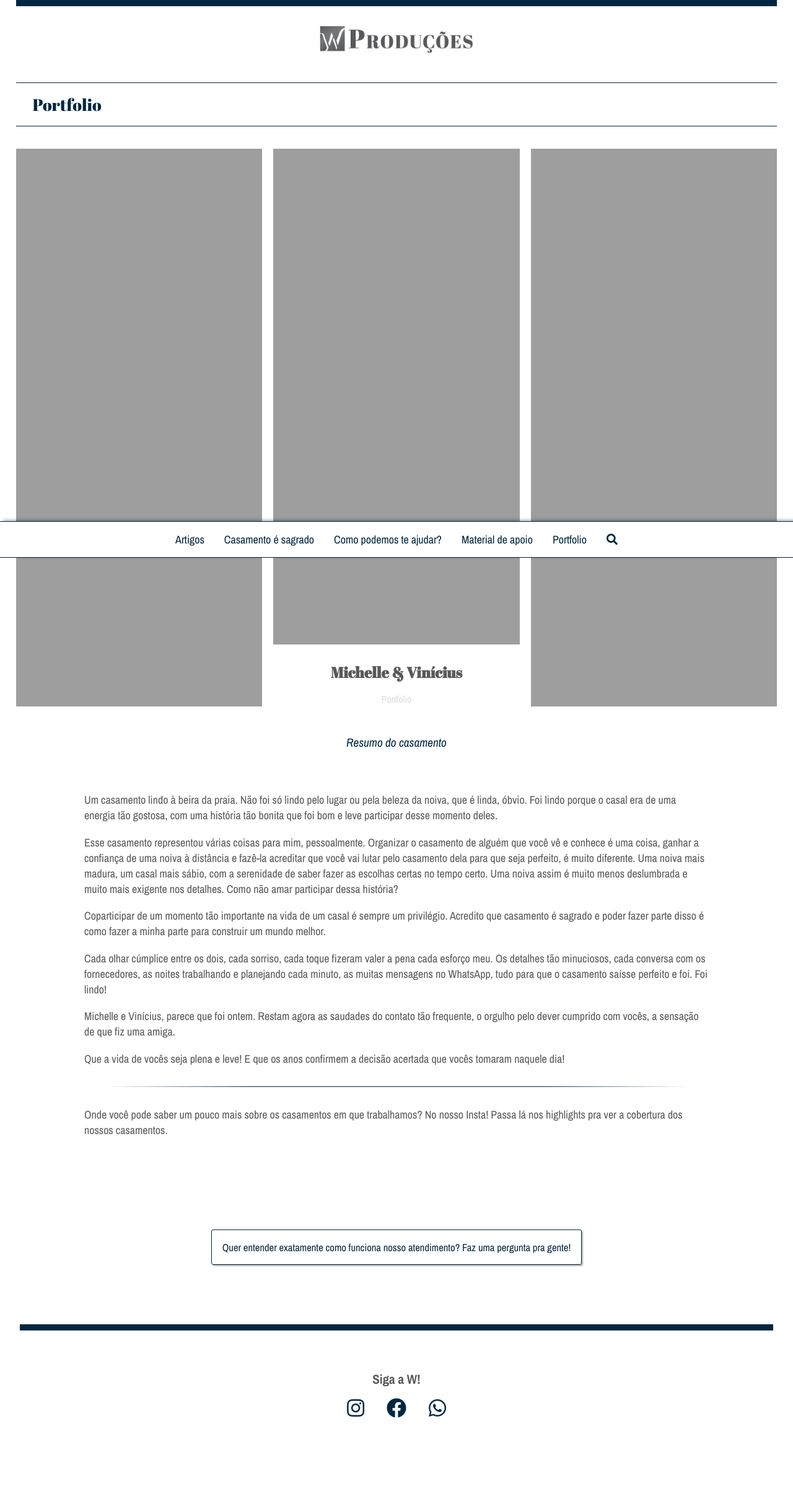
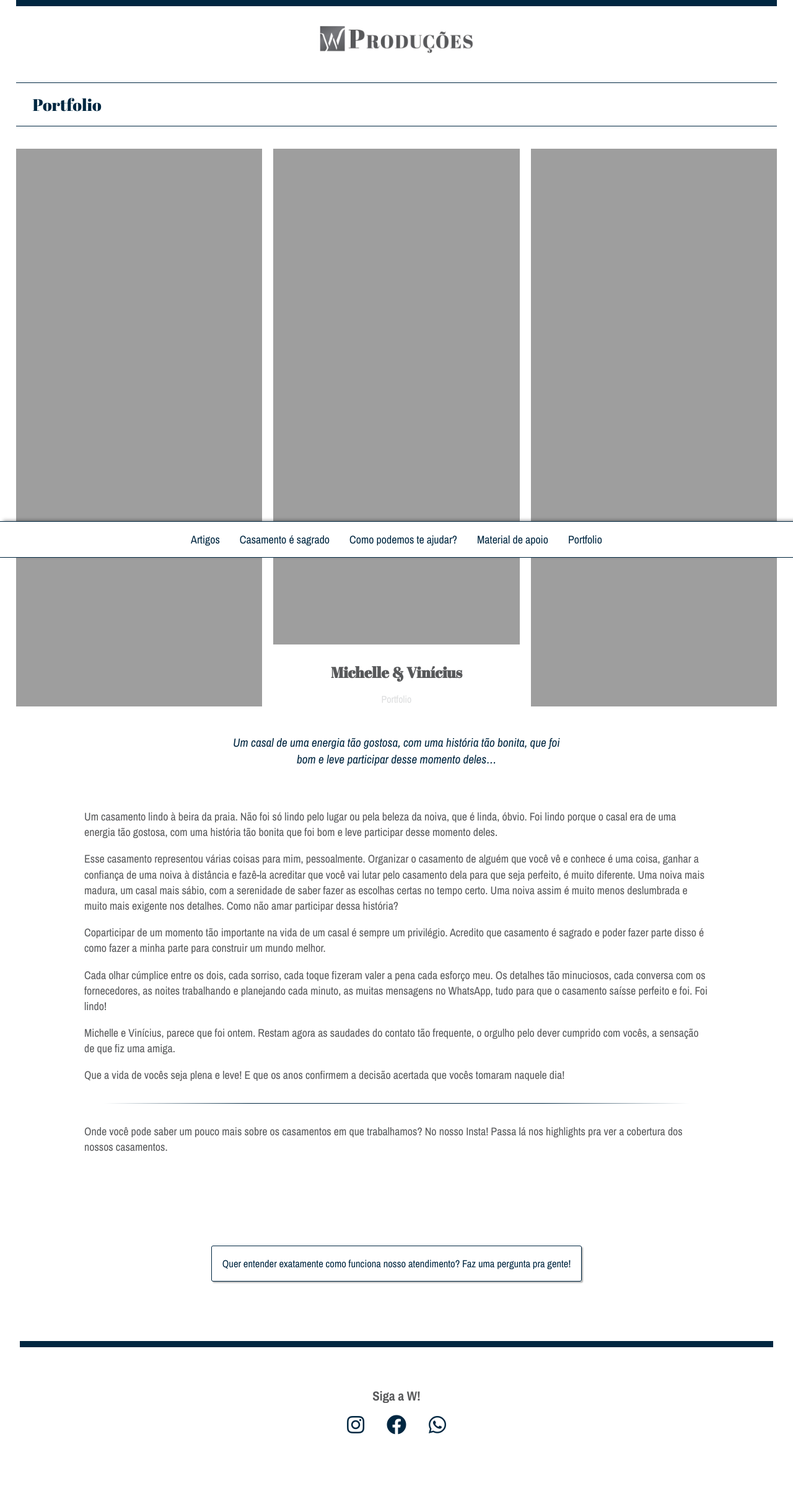
Before and after one commit to w-produtora/w-produtora.github.io, a Jekyll site: the page built from _posts/2019-03-05-michelle-vinicius.md, in a window 1280 px wide. Shown: the whole page at 62% size. Built offline with Jekyll 4.4.1, drawn with Linux system fonts in a browser that asks for light colours; nearby versions of some CDN libraries; comment, search, counter and statistics services are not loaded; before the commit the page ends 2400 px from its top, so only the background shows below that.

Commit message:
content tweaks

```diff
--- a/_includes/nav.html
+++ b/_includes/nav.html
@@ -1,10 +1,12 @@
 <nav class="--shadow">
-  <a href="/artigos/">Artigos</a>
-  <a href="/casamento-sagrado/">Casamento é sagrado</a>
-  <a href="/como-podemos-ajudar/">Como podemos te ajudar?</a>
-  <a href="/material-apoio/">Material de apoio</a>
-  <a href="/portfolio/">Portfolio</a>
-  <a href="#search" data-no-swup ><i class="fas fa-search"></i></a>
+  <div class="nav-items">
+  	<a href="/artigos/">Artigos</a>
+    <a href="/casamento-sagrado/">Casamento é sagrado</a>
+    <a href="/como-podemos-ajudar/">Como podemos te ajudar?</a>
+    <a href="/material-apoio/">Material de apoio</a>
+    <a href="/portfolio/">Portfolio</a>
+  </div>
+  <!--<a href="#search" data-no-swup ><i class="fas fa-search"></i></a> -->
 </nav>
 
 <div id="search" class="pesquisa">
--- a/_posts/2019-03-05-michelle-vinicius.md
+++ b/_posts/2019-03-05-michelle-vinicius.md
@@ -7,7 +7,7 @@ category: [portfolio, artigos]
 permalink: /michelle-vinicius/
 cta: Quer entender exatamente como funciona nosso atendimento? Faz uma pergunta pra gente!
 meta: |
-  Resumo do casamento
+  Um casal de uma energia tão gostosa, com uma história tão bonita, que foi bom e leve participar desse momento deles...
 ---
 
 Um casamento lindo à beira da praia. Não foi só lindo pelo lugar ou pela beleza da noiva, que é linda, óbvio. Foi lindo porque o casal era de uma energia tão gostosa, com uma história tão bonita que foi bom e leve participar desse momento deles.
--- a/casamento-sagrado.html
+++ b/casamento-sagrado.html
@@ -1,7 +1,7 @@
 ---
 title: Casamento é sagrado!
 layout: default
-cta: Quero isso no meu casamento!
+cta: quer saber exatamente como funciona o nosso atendimento?
 permalink: /casamento-sagrado/
 ---
 
--- a/como-ajudar.html
+++ b/como-ajudar.html
@@ -147,7 +147,7 @@ Mas, não se preocupem, cada orçamento nosso é individualizado de acordo com a
 
            <p>Tanto a produtora como a assessora responsável pelo cerimonial do dia se reúnem com os noivos várias vezes durante o planejamento do casamento para que haja vínculo com ambas.</p>
 
-           <p><a href="#">Clica aqui para ler qual a diferença entre assessoria e produção de casamentos e aqui para ler porquê não oferecemos somente o serviço de cerimonial do dia.</a></p>
+           <p><a href="/nao-existe-cerimonial-dia/">Clica aqui para ler porquê não oferecemos somente o serviço de cerimonial do dia</a></p>
         </section>
       </section>
     </div>
--- a/css/style.css
+++ b/css/style.css
@@ -495,18 +495,21 @@ nav {
   bottom: 0;
   right: 0;
   width: 100%;
-  display: flex;
-  justify-content: center;
   margin-top: 2em;
 }
 
-nav a {
+.nav-items {
+  display: flex;
+  justify-content: center;
+}
+
+.nav-items a {
   color: var(--azul);
   text-decoration: none;
   padding: 1rem;
 }
 
-nav a:hover {
+.nav-items a:hover {
   color: #fff;
   background: var(--azul);
 }
@@ -642,6 +645,47 @@ html.is-animating .a-slideOut {
   .principal, .artigos {
     display: block;
   }
+
+  @media only screen and (max-width : 760px) {
+
+        nav {
+            width: 100%;
+            text-align: center;
+            margin: 0 auto;
+        }
+
+        /*Transition effect*/
+
+        nav .nav-items {
+            right: 0px;
+            height: auto;
+            position: relative;
+            top: 10px;
+            transition: top 0.5s ease-in-out;
+        }
+
+        nav input#toggle {
+            display: none;
+        }
+
+        nav input#toggle + label {
+            display: block;
+            width: 100%;
+            height: 87px;
+            background:url(menu.png) center right no-repeat  #fff;
+            position: absolute;
+            right: 0;
+            top: auto;
+            cursor: pointer;
+            border-bottom: 1px solid #000;
+            z-index: 10;
+        }
+
+        input#toggle:checked ~ .nav-items {
+            bottom: -400px;
+        }
+}
+
 }
 
 @media (max-width: 930px) {
```
Also changed, not shown: _posts/2019-03-05-dani-dani.md (added, +30 -0 lines), _posts/2019-03-05-gla-vinicius.md (added, +29 -0 lines), _drafts/2019-03-05-maysse-diogo.md (renamed from _posts/2019-03-05-maysse-diogo.md), _drafts/2019-03-05-michele-alexandre.md (renamed from _posts/2019-03-05-michele-alexandre.md), _posts/2019-04-02-cerimonial-dia.md (renamed from _drafts/2019-04-02-cerimonial-dia.md), img/dani-dani.jpg (added), img/gla-vinicius.jpg (added), 2 other files.
